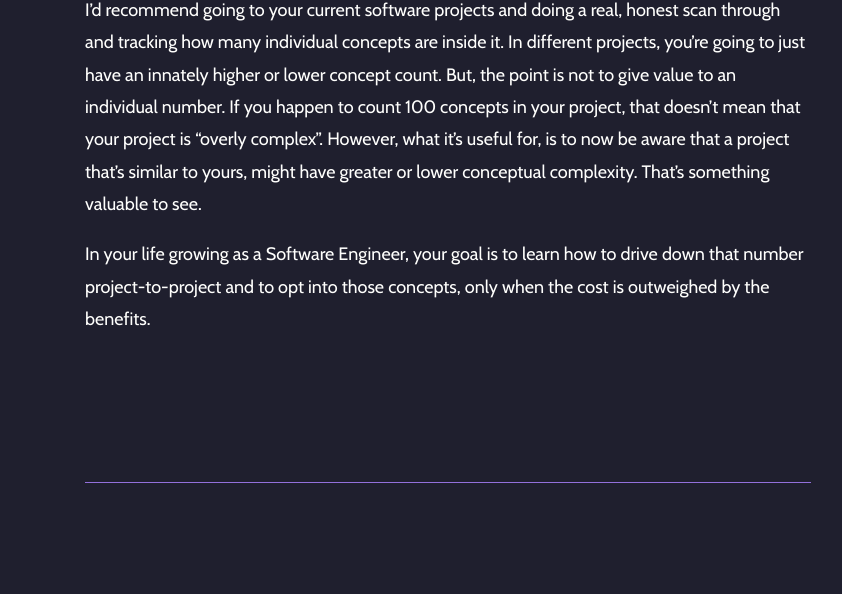
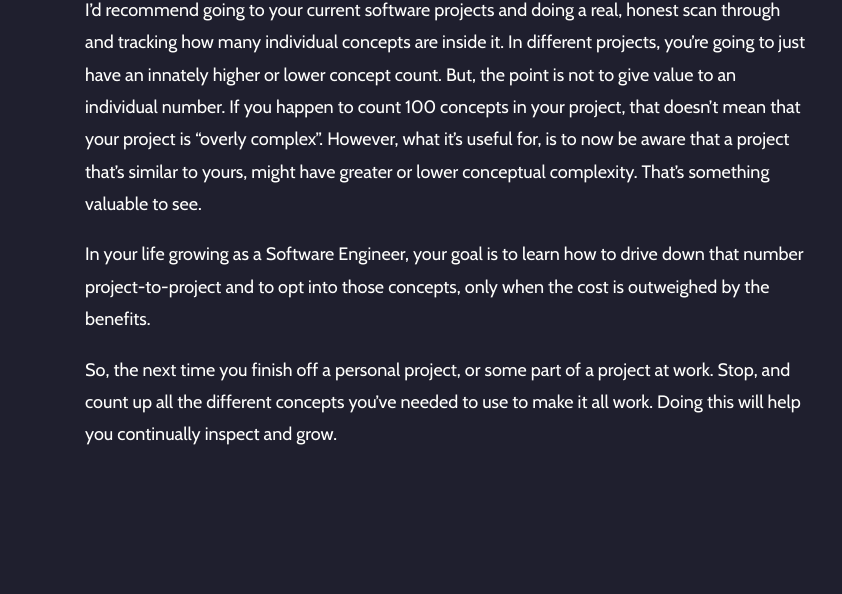
Before and after one commit to SamBWagner/port-flow, an Astro site: page /blogs/keeping-your-software-project-maintainable in a window 1280 px wide. Shown: the part 1948-2542 px from the top of the page, without its empty margins (192-1034 px from the left). Built offline with nearby package versions, Linux system fonts and the light colour scheme; Astro itself is replaced by a stand-in of ours.

Commit message:
add extra prescription to maintainance blog

```diff
--- a/src/pages/blogs/keeping-your-software-project-maintainable.md
+++ b/src/pages/blogs/keeping-your-software-project-maintainable.md
@@ -68,3 +68,7 @@ complexity. That's something valuable to see.
 In your life growing as a Software Engineer, your goal is to learn how to drive
 down that number project-to-project and to opt into those concepts, only when
 the cost is outweighed by the benefits.
+
+So, the next time you finish off a personal project, or some part of a project
+at work. Stop, and count up all the different concepts you've needed to use to
+make it all work. Doing this will help you continually inspect and grow.
```
